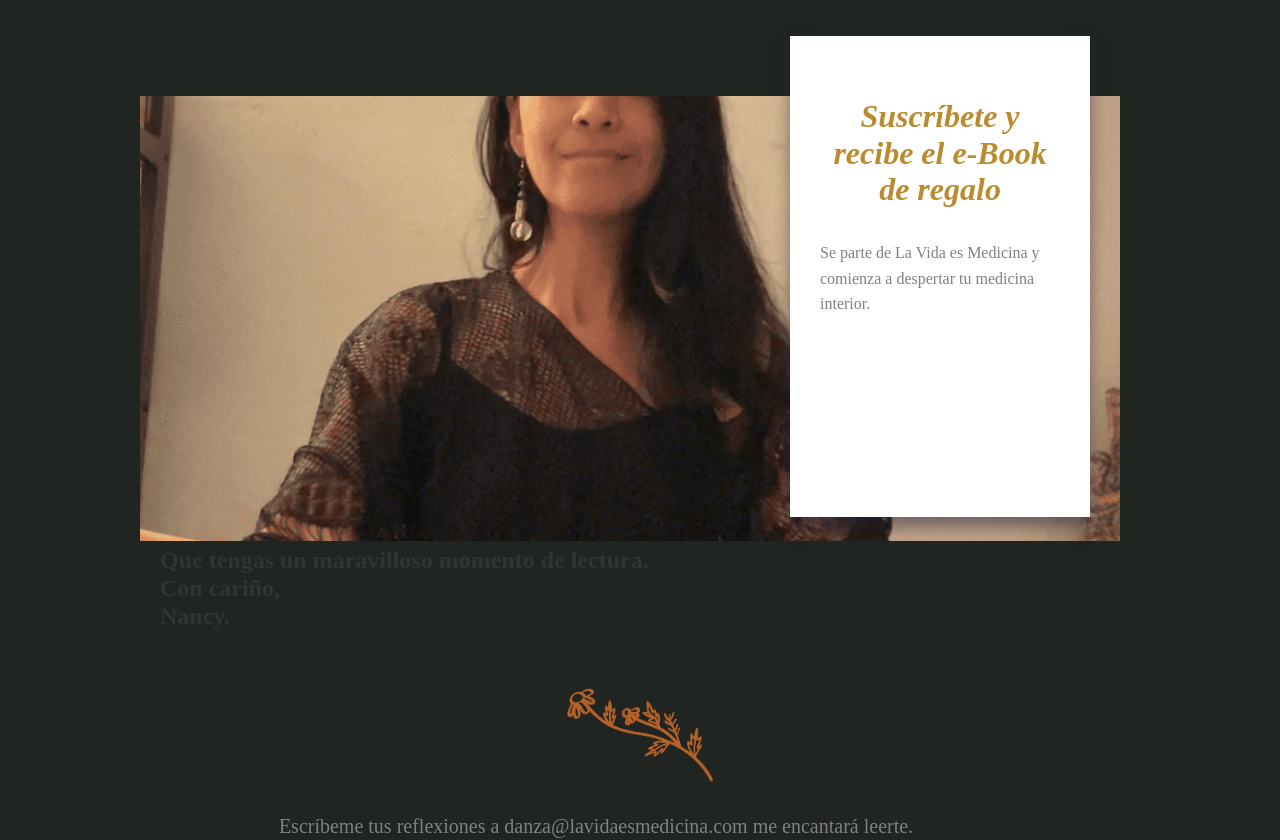
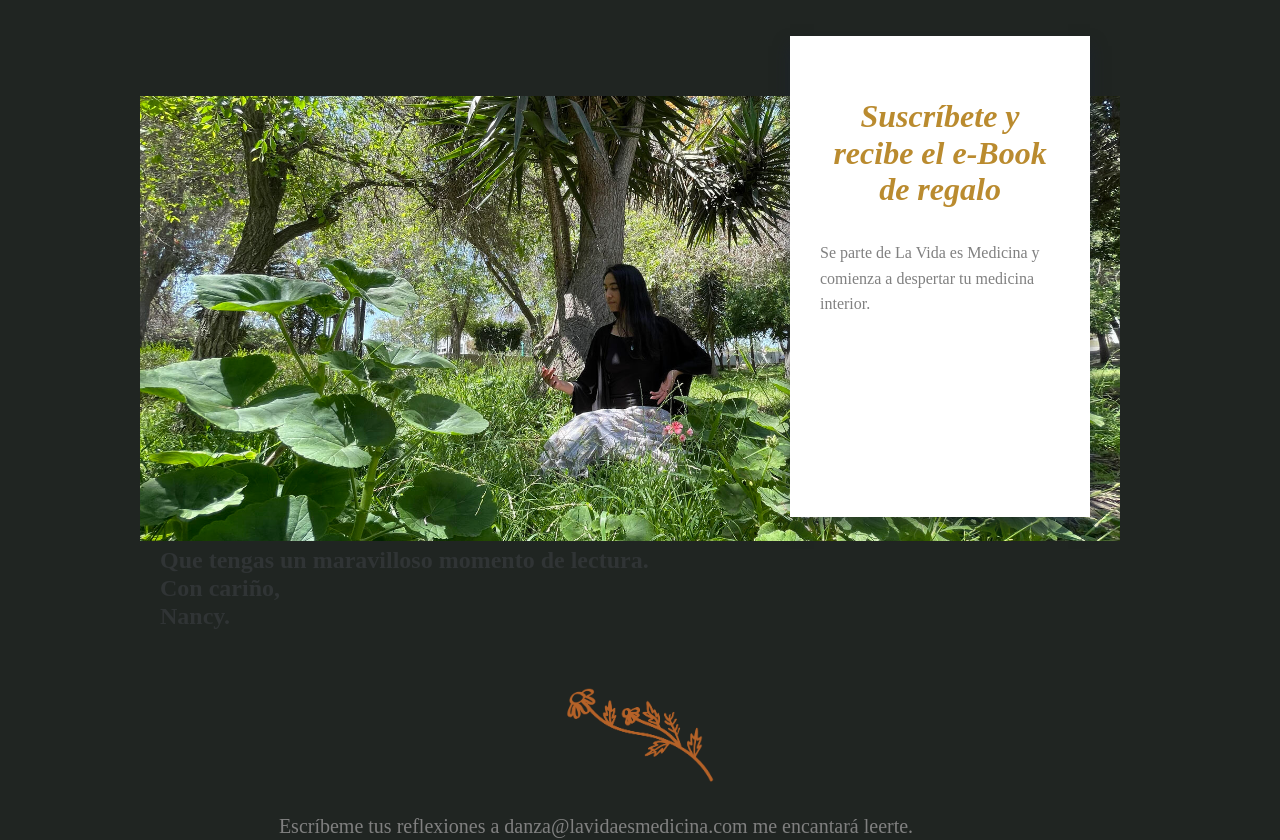
Before and after one commit to marco-jaram/DanzaMedicinaSitioWeb, a plain HTML site: page ln-sesionRegalo/ln-sesion-regalo.html in a window 1280 px wide. Shown: the part 1739-2579 px from the top of the page. Drawn offline with nearby package versions, Linux system fonts and the light colour scheme; grey boxes are pictures that could not be loaded; a web font is replaced by a local one.

Commit message:
foto horizontal

```diff
--- a/ln-ebook/estilos.css
+++ b/ln-ebook/estilos.css
@@ -384,7 +384,7 @@ img {
     width: 100%;
     position: relative;
     /* max-width: 530px; */
-    position: relative;
+
 }
 
 .main-titulo {
--- a/ln-sesionRegalo/estilos.css
+++ b/ln-sesionRegalo/estilos.css
@@ -454,7 +454,7 @@ img {
 
 .formulario-background {
     margin: 40px 47px 0px 0px;
-    background-image: url(/ln-sesionRegalo/img/vestido-negro.png);
+    background-image: url(/ln-sesionRegalo/img/paisaje-horizontal.jpg);
     object-fit: cover;
     display: block;
     background-size: cover;
```
Also changed, not shown: ln-sesionRegalo/img/paisaje-horizontal.jpg (added).
